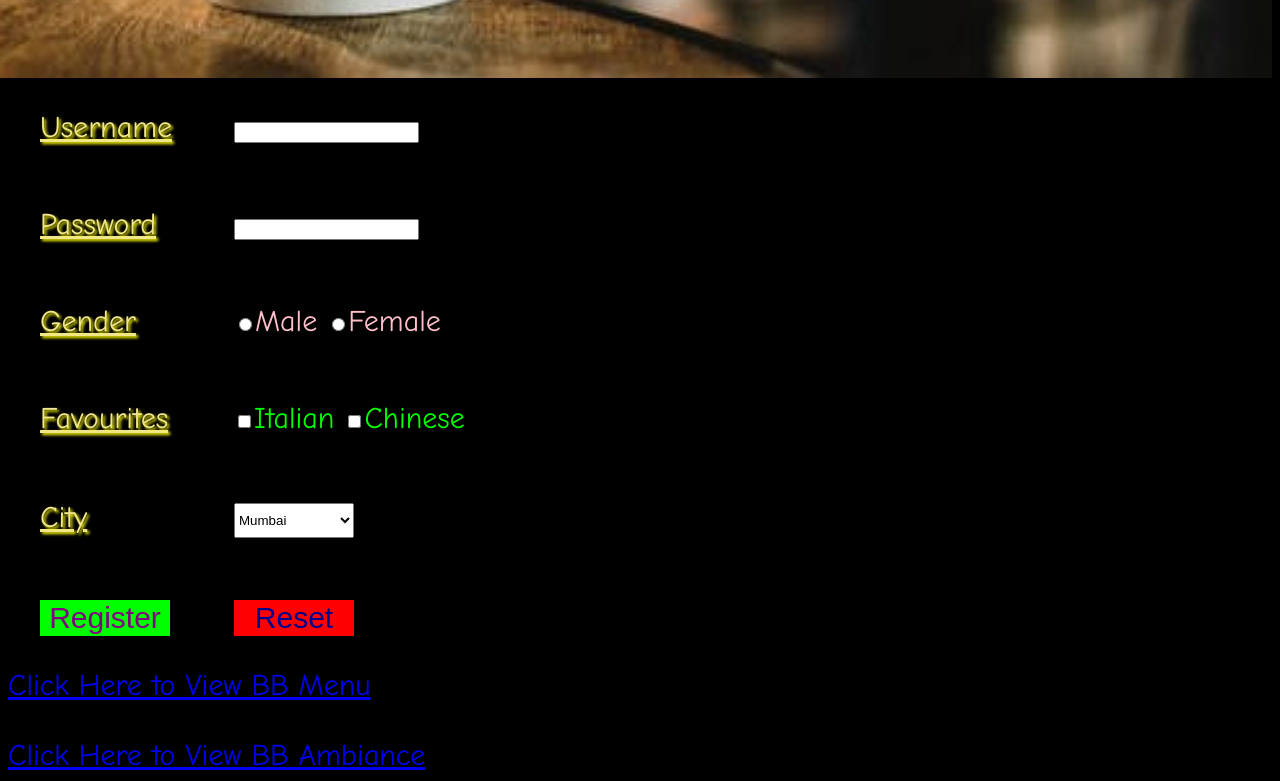
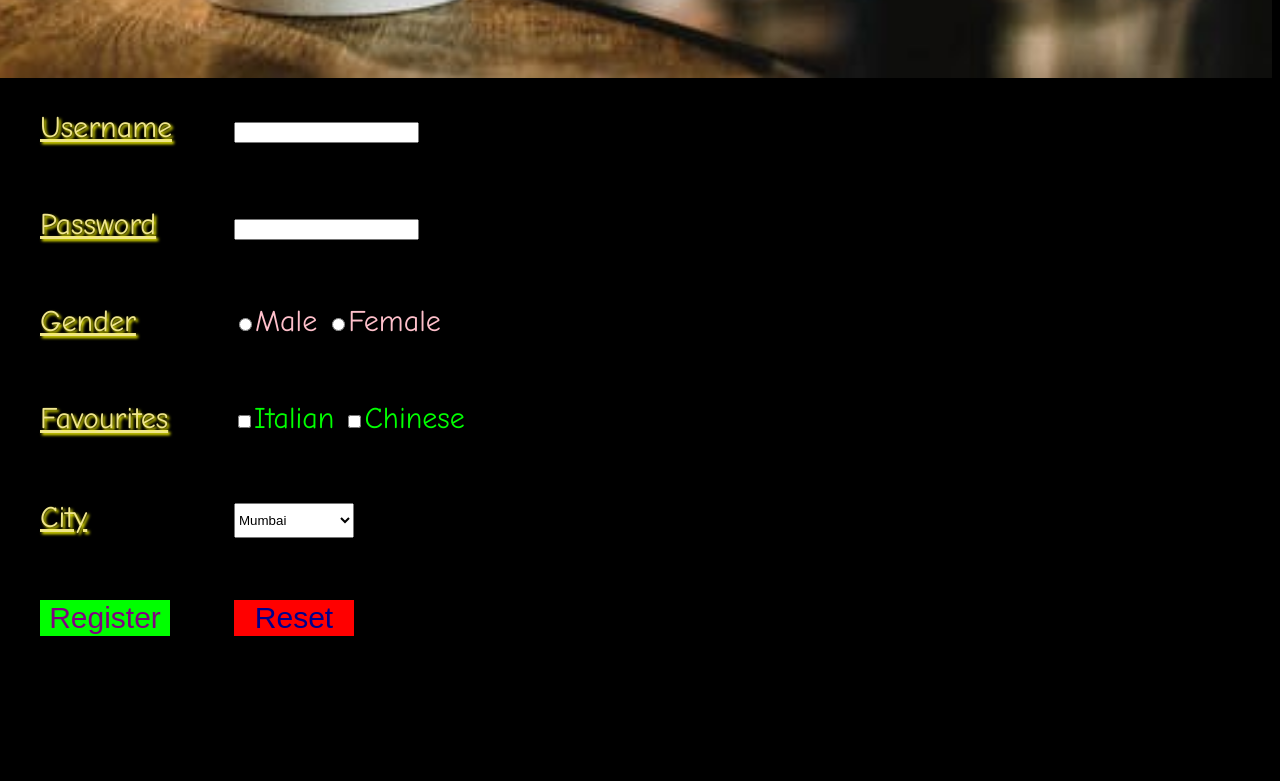
Before and after one commit to bhavyathakkarz/Web-Development, a plain HTML site: page signUp.html in a window 1280 px wide. Shown: the part 940-1721 px from the top of the page. After the commit the page ends 1616 px from the top, so only its background shows below. Drawn offline with nearby package versions, Linux system fonts and the light colour scheme.

Commit message:
Update signUp.html

```diff
--- a/signUp.html
+++ b/signUp.html
@@ -102,9 +102,5 @@
     </tr>
    </table>
   </form>
-   <a href="Menu.html">Click Here to View BB Menu</a><br/><br/>
-   <a href="Ambiance.html">Click Here to View BB Ambiance</a>
-  <script>
-  </script>
  </body>
 </html>
```
